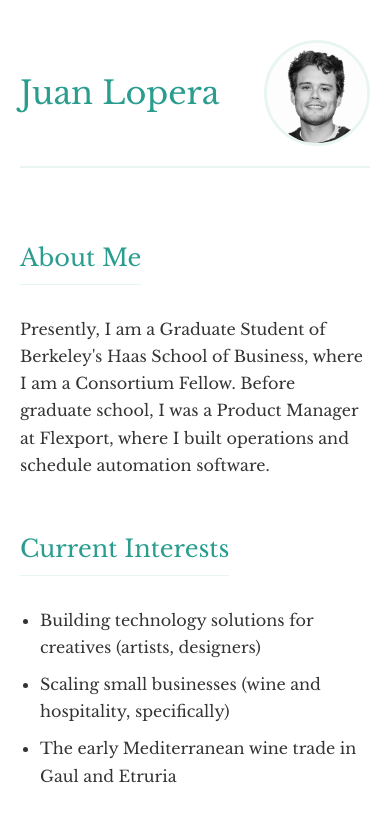
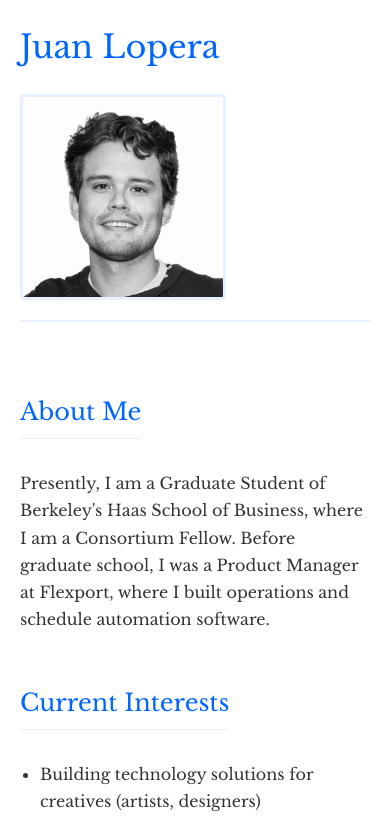
Before and after one commit to juanl0pera/juanl0era.github.io, a plain HTML site: page index.html in a window 390 px wide. Shown: the top 822 px of the page. Drawn offline with nearby package versions, Linux system fonts and the light colour scheme.

Commit message:
Update style.css

```diff
--- a/style.css
+++ b/style.css
@@ -1,10 +1,10 @@
-/* Designer-focused serif style with teal accent color */
+/* Designer-focused serif style with pure blue accent color */
 :root {
-    --accent-color: #2A9D8F; /* A sophisticated teal */
+    --accent-color: #0066FF; /* Super pure blue */
     --text-color: #333333;
-    --light-accent: #E9F5F3;
-    --link-color: #2A9D8F;
-    --link-hover: #1A7D6F;
+    --light-accent: #E6F0FF; /* Light blue for subtle elements */
+    --link-color: #0066FF;
+    --link-hover: #0052CC; /* Slightly darker blue for hover states */
 }
 
 body {
@@ -17,7 +17,7 @@ body {
 }
 
 .container {
-    max-width: 650px;
+    max-width: 800px;
     margin: 0 auto;
     padding: 40px 20px;
 }
@@ -31,11 +31,16 @@ body {
     padding-bottom: 20px;
 }
 
+.header-text {
+    flex: 1;
+}
+
 .profile-photo {
-    width: 100px;
-    height: 100px;
+    width: 300px;
+    height: 300px;
+    margin-left: 30px;
     overflow: hidden;
-    border-radius: 50%;
+    border-radius: 4px;
     border: 3px solid var(--light-accent);
 }
 
@@ -97,3 +102,22 @@ footer {
     border-top: 1px solid var(--light-accent);
     padding-top: 20px;
 }
+
+/* Responsive adjustments for smaller screens */
+@media (max-width: 768px) {
+    .header-content {
+        flex-direction: column;
+        align-items: flex-start;
+    }
+
+    .profile-photo {
+        margin-left: 0;
+        margin-top: 20px;
+        width: 200px;
+        height: 200px;
+    }
+
+    .container {
+        padding: 20px;
+    }
+}
```
